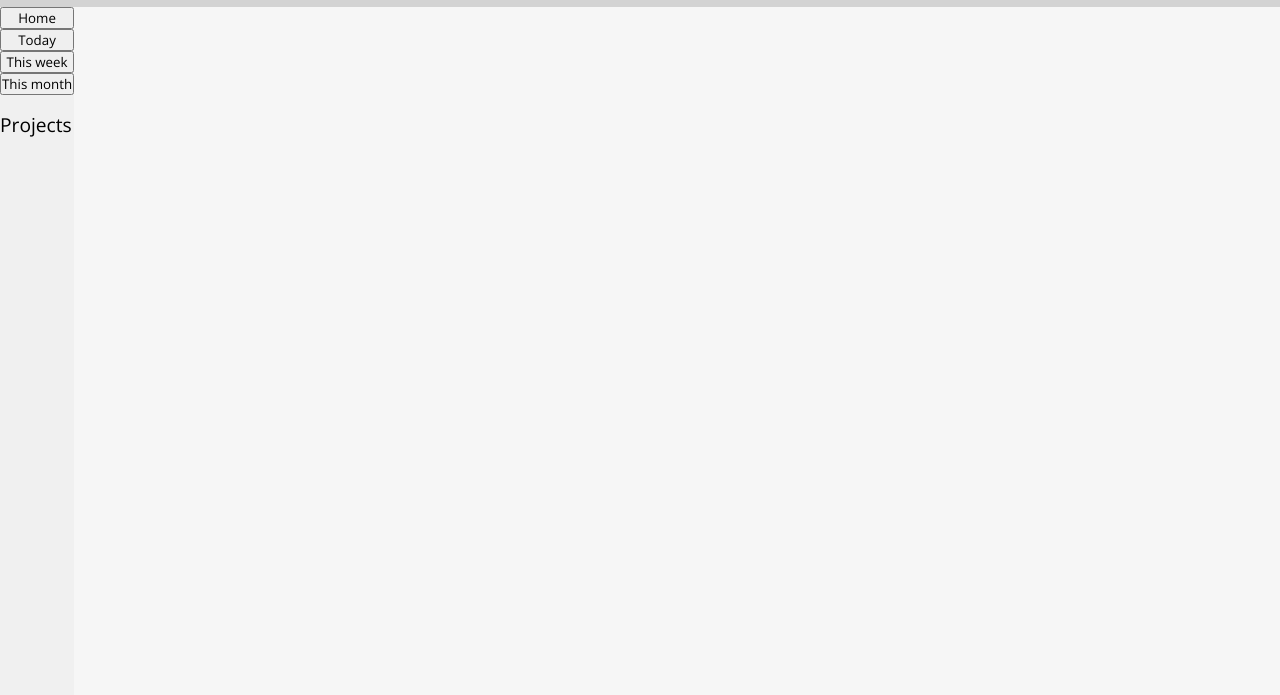
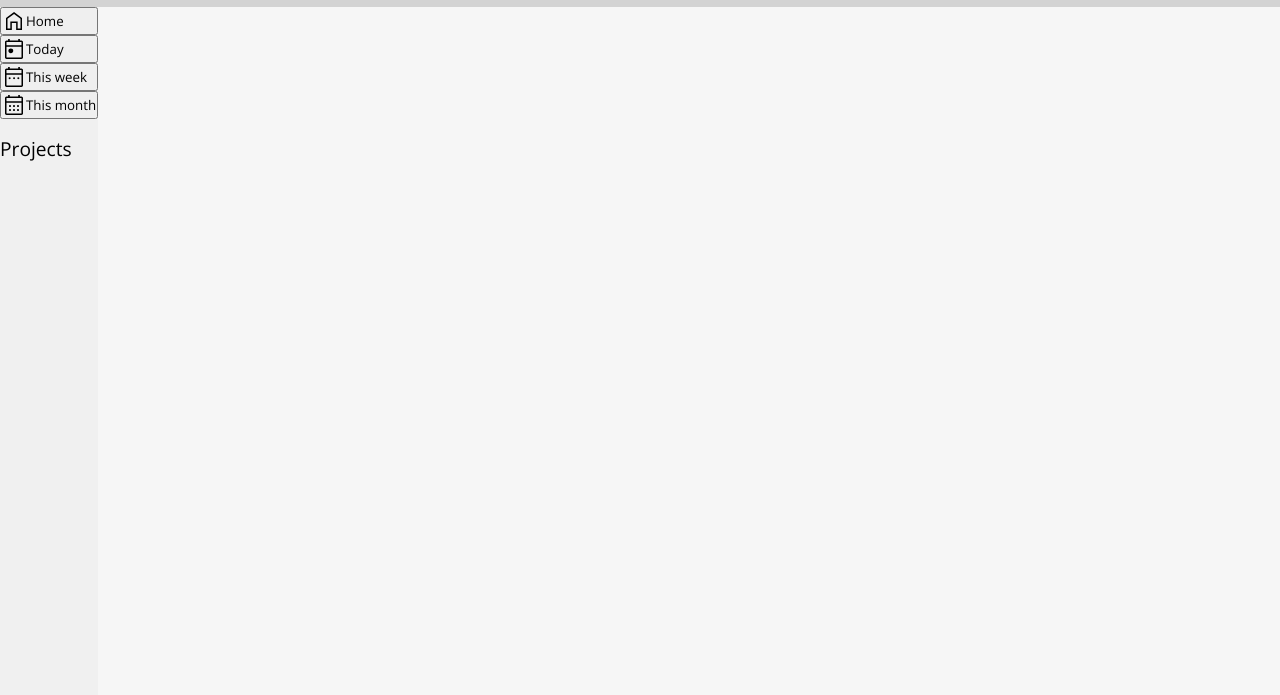
Before and after one commit to agiemza/todo-app, a website built with webpack: page dist/index.html in a window 1280 px wide. Shown: the part 46-741 px from the top of the page. Built offline with nearby package versions, Linux system fonts and the light colour scheme.

Commit message:
add navbar icons

```diff
--- a/src/components/UI/Navbar.js
+++ b/src/components/UI/Navbar.js
@@ -1,3 +1,8 @@
+import HomeIcon from "../../assets/home-icon.svg"
+import TodayIcon from "../../assets/today-icon.svg"
+import WeekIcon from "../../assets/week-icon.svg"
+import MonthIcon from "../../assets/month-icon.svg"
+
 export default class Navbar {
 
     static render(output) {
@@ -9,11 +14,33 @@ export default class Navbar {
 
     static createTabsSection() {
         const section = document.createElement("section")
-        const tabs = ["Home", "Today", "This week", "This month"]
+        const tabs = [
+            {
+                name: "Home",
+                icon: HomeIcon
+            },
+            {
+                name: "Today",
+                icon: TodayIcon
+            },
+            {
+                name: "This week",
+                icon: WeekIcon
+            },
+            {
+                name: "This month",
+                icon: MonthIcon
+            }
+        ]
         tabs.forEach(tab => {
             const element = document.createElement("button")
             element.classList.add("nav-fixed-button")
-            element.textContent = tab
+            const icon = new Image()
+            icon.src = tab.icon
+            const text = document.createElement("div")
+            text.textContent = tab.name
+            element.appendChild(icon)
+            element.appendChild(text)
             section.appendChild(element)
         })
         return section
--- a/src/style.css
+++ b/src/style.css
@@ -74,6 +74,17 @@ nav>section>button {
     cursor: pointer;
 }
 
+.nav-fixed-button {
+    display: grid;
+    grid-template-columns: auto 1fr;
+    align-items: center;
+    justify-items: start;
+}
+
+.nav-fixed-button>img {
+    width: 1.5rem;
+}
+
 nav>section>h2 {
     font-weight: 400;
     font-size: 1.2rem;
@@ -116,7 +127,8 @@ main {
         justify-items: start;
     }
 
-    nav, .nav-open {
+    nav,
+    .nav-open {
         grid-column: 1;
         transform: translateX(0);
     }
```
Also changed, not shown: dist/08233535a9321b39bf5f.svg (added), dist/2662cd22342b7aec3759.svg (added), dist/5307428124670cee616e.svg (added), dist/5a85d11a5d6fb5e0ac68.svg (added), dist/b7fbf4b82de02c03c144.svg (added), dist/main.js, src/assets/home-icon.svg (added), src/assets/month-icon.svg (added), src/assets/today-icon.svg (added), src/assets/week-icon.svg (added).
